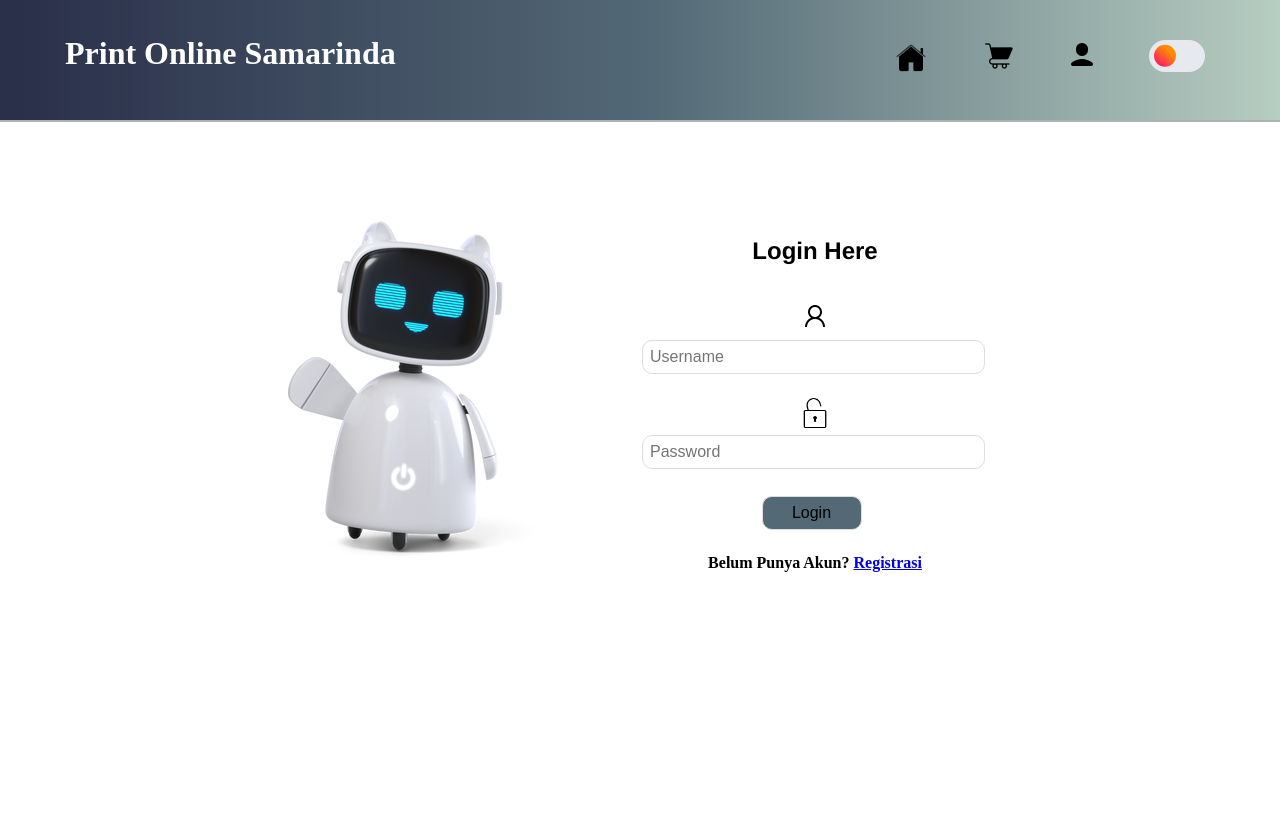
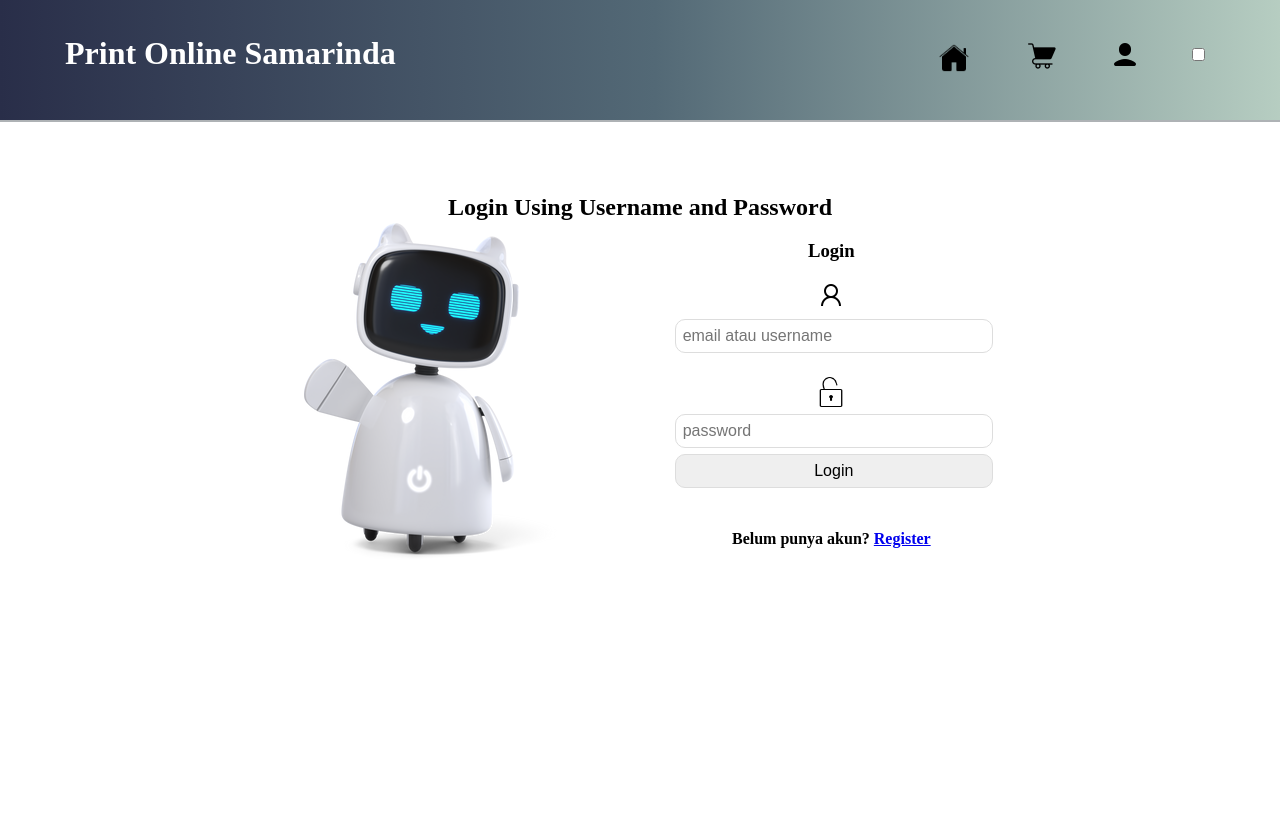
Before and after one commit to RistaSafitr/PROJECT-AKHIR-PWEB, a PHP site: page /login.php in a window 1280 px wide. Shown: the top 830 px of the page. Run offline with PHP 8.4, Linux system fonts and the light colour scheme; lists and menus that the app fills with data are empty.

Commit message:
update login

```diff
--- a/login.php
+++ b/login.php
@@ -8,7 +8,7 @@
             $SESSION['login'] = true;
             echo "<script>
                 alert('Selamat datang $username');
-                document.location.href='admin/home-admin.php';
+                document.location.href='users/home-admin.php';
                 </script>";
                 $_SESSION['user_login'] = true;
                 $_SESSION['log_us'] = $result;
@@ -35,8 +35,8 @@
 
         }
     }
+
 ?>
-
 <!DOCTYPE html>
 <html lang="en">
 <head>
@@ -44,11 +44,12 @@
     <meta http-equiv="X-UA-Compatible" content="IE=edge">
     <meta name="viewport" content="width=device-width, initial-scale=1.0">
     <title>Print Online Samarinda</title>
-    <link rel="stylesheet" href="style/dark-mode.css">
+    <link rel="stylesheet" href="style/style.css">
     <link rel="stylesheet" href="style/style.css">
     <link rel="stylesheet" href="style/login-style.css">
-    <script src="javaScript.js"></script>
     <script src="jquery.js"></script>
+
+    <title>Login</title>
 </head>
 <body>
 <header>
@@ -69,40 +70,43 @@
             </ul>
         </div>
     </header>
-
     <div class="main">
         <div class="tabel">
             <table>
                 <tr>
+                    <th colspan="2"><center><h2>Login Using Username and Password</h2></center></th>
+                </tr>
+                <tr>
                     <th class="login-pic"><img src="images/business-3d-happy-robot-assistant-waving-hello.png" alt="Hello"></th>
                     <th>
-                        <form class="login" action="" method="post">
+            <h3>Login</h3>
+            <form action="" method="post">
             <div class="input-icon">
-                                <br><h3>Login Here</h3><br>
-
                 <label for="regisUsername"></label> <br>
                 <i class="login-icon"><img src="logo/icons8-contacts-32.png"></i>
-                                <input type="text" name="regisUsername" id="regisUsername" placeholder="Username" required>
+                <input type="text" name="user" placeholder="email atau username" class="input">
 
                 <label for="regisPassword"></label> <br>
                 <i class="login-icon"><img src="logo/icons8-padlock-50.png" width="30px"></i>
-                                <input type="password" name="regisPassword" id="regisPassword" placeholder="Password" required> <br>
+                <input type="password" name="password" placeholder="password" class="input">
 
-                                <input type="submit" name="sumbit" value="Login" class="btn-submit"> <br>
+                <input type="submit" name="submit" value="Login" class="submit"><br><br>
+            </form>
 
-                                <p>Belum Punya Akun? <a href="users/registrasi.php">Registrasi</a></p><br>
+            <p>Belum punya akun?
+                <a href="users/register.php">Register</a>
+            </p>
         </div>
-                        </form>
         </th>
                 </tr>
             </table>
         </div>
     </div>
-
-    <footer>
+    <footer>s
         <div class="copyright">
             <p><center>@Copyright 2022 - Project Akhir Kelompok 3 B1 20</center></p>
         </div>
     </footer>
+
 </body>
 </html>
```
Lines whose indentation alone changed are shown as unchanged.
